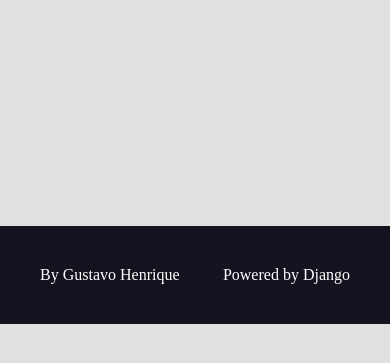
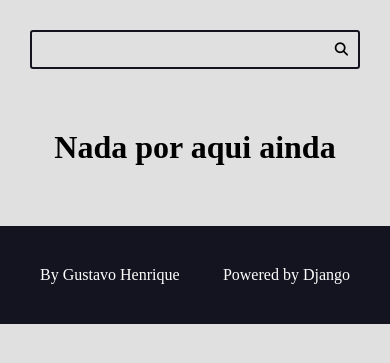
Before and after one commit to guhls/django-curso, a Django app: page /recipes/ in a window 390 px wide; the page is wider, and only the part inside the window is pictured. Shown: the part 113-476 px from the top of that part. Run offline with Django 4.2, Linux system fonts and the light colour scheme; data that the repository does not hold is empty; some libraries are stand-ins or nearby versions.

Commit message:
Fix responsive in css

```diff
--- a/recipes/static/recipes/css/style.css
+++ b/recipes/static/recipes/css/style.css
@@ -60,7 +60,7 @@ body {
 }
 
 .container {
-    width: 144rem;
+    max-width: 144rem;
     padding: var(--spacing-gutter-medium);
     margin: 0 auto;
 }
@@ -371,3 +371,9 @@ body {
 .m-y {
     margin: var(--spacing-gutter-medium) 0;
 }
+
+@media (max-width: 600px) {
+    .main-content-list {
+        grid-template-columns: repeat(auto-fit, minmax(100%, 1fr));
+    }
+}
```
